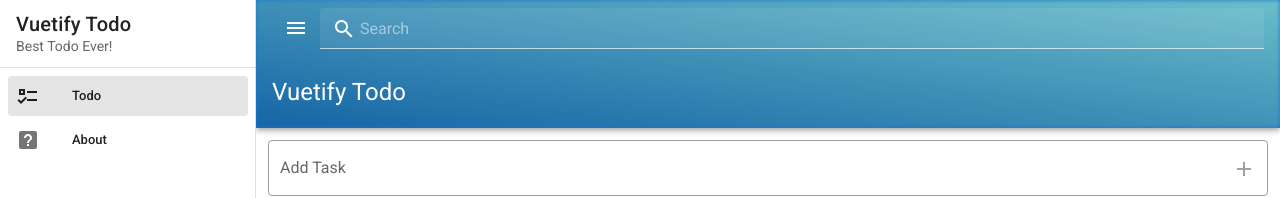
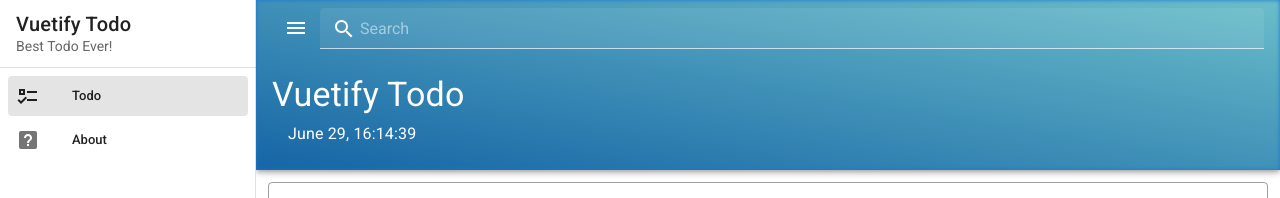
Before and after one commit to kpacheco84/vue-todo, a Vue app: page / in a window 1280 px wide. Shown: the top 198 px of the page. Built offline with nearby package versions, Linux system fonts and the light colour scheme.

Commit message:
add live date time
added live date time to navbar

```diff
--- a/src/App.vue
+++ b/src/App.vue
@@ -44,6 +44,7 @@
       dark
       src="ocean.jpg"
       prominent
+      height='170'
     >
       <template v-slot:img="{ props }">
         <v-img
@@ -59,7 +60,11 @@
 
         </v-row>
         <v-row>
-          <v-toolbar-title class="m1-4">Vuetify Todo</v-toolbar-title>
+          <v-toolbar-title class="text-h4 m1-4">Vuetify Todo</v-toolbar-title>
+      </v-row>
+      <v-row>
+        <live-date-time/>
+
       </v-row>
      </v-container>
     </v-app-bar>
@@ -73,6 +78,7 @@
 
 <script>
 
+
   export default {
     data: () => ({
       drawer: null,
@@ -83,8 +89,10 @@
     }),
     components: {
        'search': require('@/components/Tools/Search.vue').default,
-      'snackbar': require('@/components/Shared/Snackbar.vue').default
+      'snackbar': require('@/components/Shared/Snackbar.vue').default,
+       'live-date-time': require('@/components/Tools/LiveDateTime.vue').default
 
     }
   }
+
 </script>
--- /dev/null
+++ b/src/components/Tools/LiveDateTime.vue
@@ -0,0 +1,32 @@
+<template>
+      <div class='text-subtitle-1 ml-4'>
+            {{date}}
+          </div>
+</template>
+
+<script>
+import { format } from 'date-fns'
+
+export default {
+    data(){
+        return {
+            date:''
+        }
+    },
+    methods:{
+        getDate(){
+           // this.date = new Date(parts[0], parts[1] - 1, parts[2])
+           this.date = format(new Date(), 'MMMM d, H:mm:ss')
+           setTimeout(this.getDate,1000)
+        }
+    },
+    mounted(){
+        this.getDate()
+    }
+
+}
+</script>
+
+<style>
+
+</style>
```
